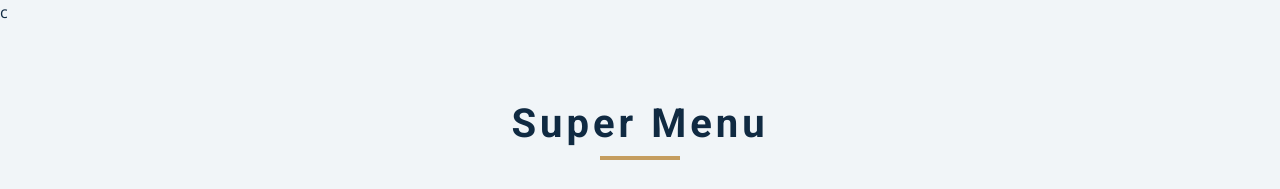
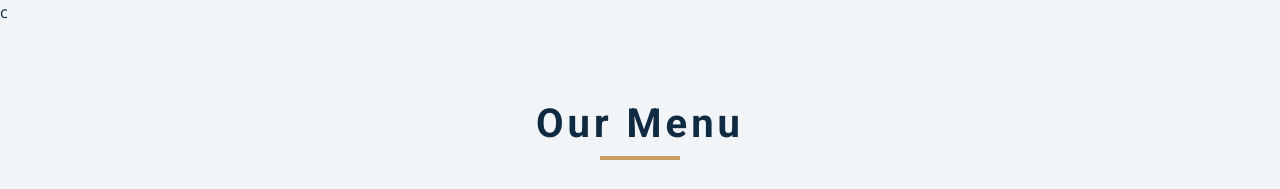
Before and after one commit to Stefan-migo/menu-project, a plain HTML site: page index.html in a window 1280 px wide. Shown: the top 189 px of the page. Drawn offline with nearby package versions, Linux system fonts and the light colour scheme.

Commit message:
back to old title

```diff
--- a/index.html
+++ b/index.html
@@ -16,7 +16,7 @@ c<!DOCTYPE html>
     <section class="menu">
       <!-- title -->
       <div class="title">
-        <h2>super menu</h2>
+        <h2>Our menu</h2>
         <div class="underline"></div>
       </div>
       <!--  buttons -->
```
